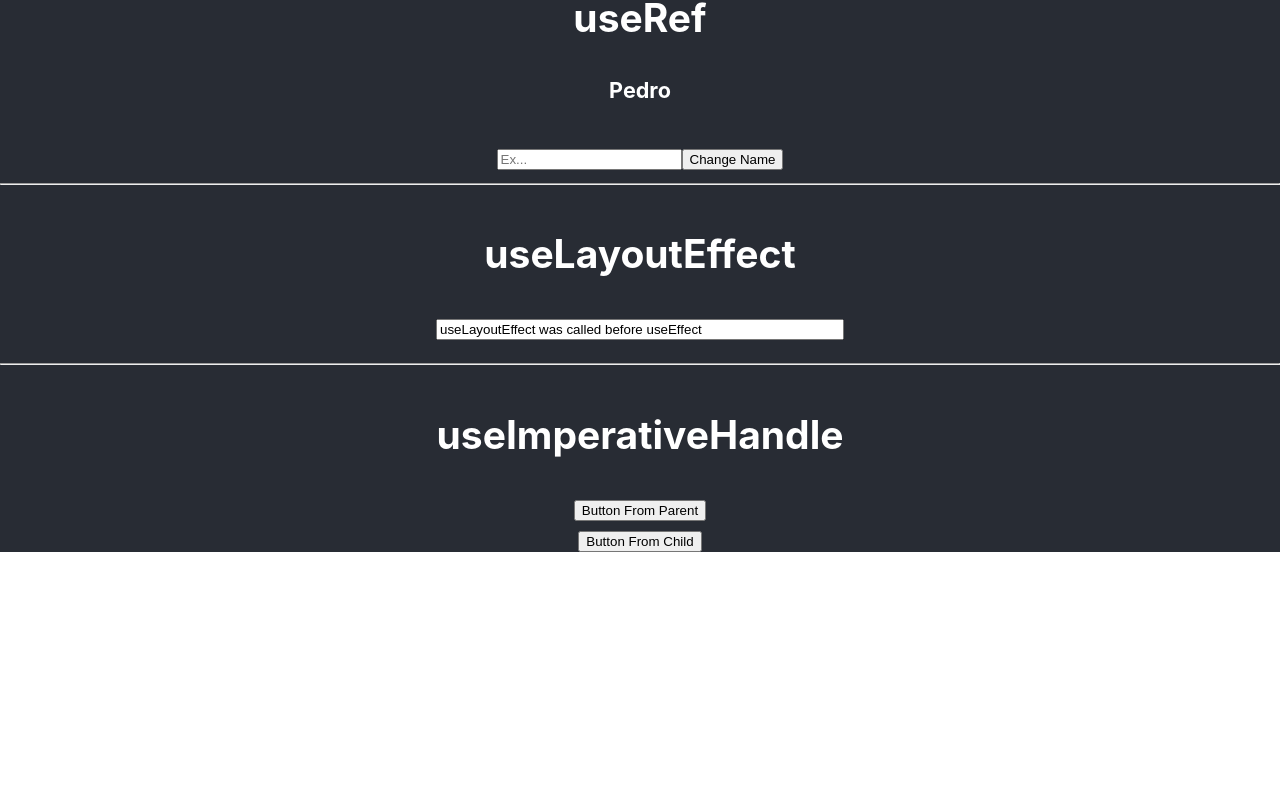
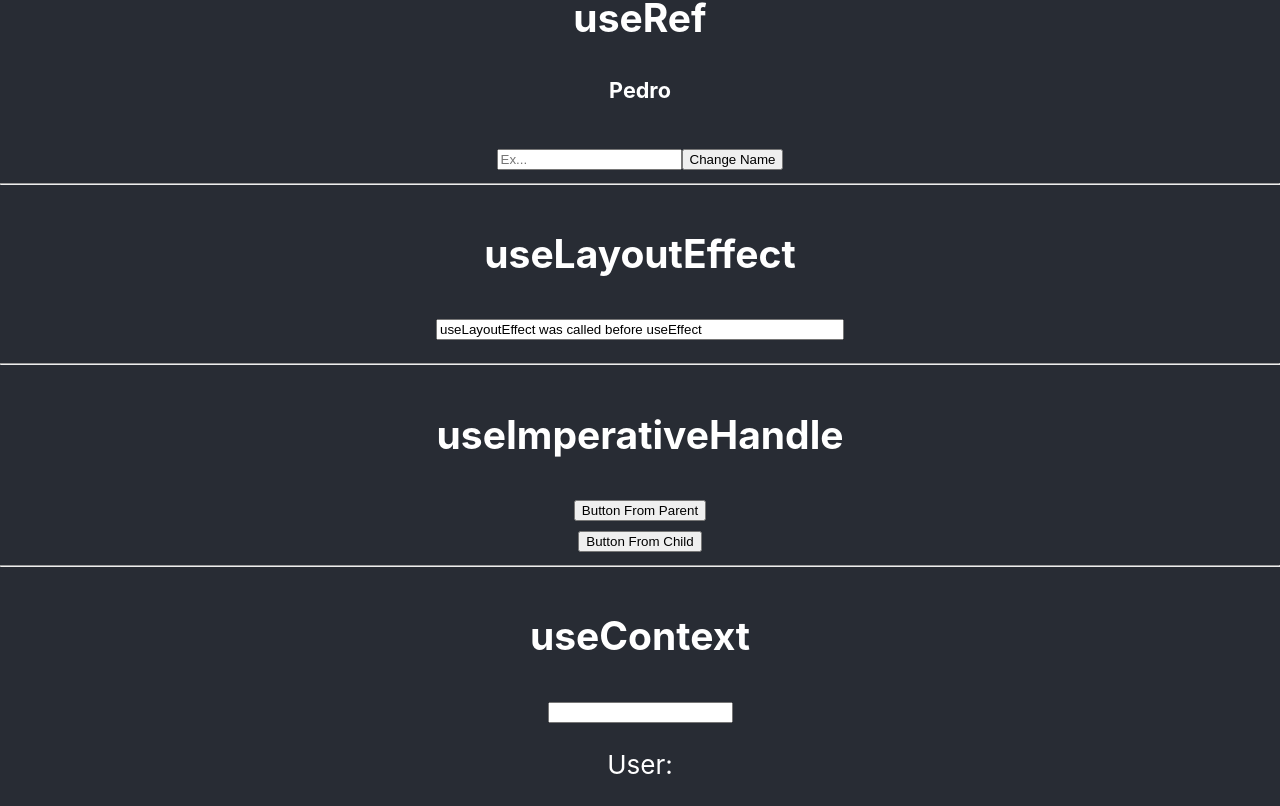
Before and after one commit to PMGH/react-hooks-examples, a React (Create React App) app: page / in a window 1280 px wide. Shown: the part 1070-1876 px from the top of the page. Before the commit the page ends 1622 px from the top, so only its background shows below. Built offline with nearby package versions, Linux system fonts and the light colour scheme; no server answers.

Commit message:
add useContext example

```diff
--- a/src/App.js
+++ b/src/App.js
@@ -1,5 +1,6 @@
 import './App.css';
 import { SectionSeparator } from './components/sectionSeparator';
+import { UseContextTutorial } from './examples/useContext/useContext';
 import { UseEffectTutorial } from './examples/useEffect/useEffect';
 import { UseImperativeHandleTutorial } from './examples/useImperativeHandle/useImperativeHandle';
 import { UseLayoutEffectTutorial } from "./examples/useLayoutEffect/useLayoutEffect";
@@ -27,6 +28,8 @@ function App() {
         <UseLayoutEffectTutorial />
         <SectionSeparator />
         <UseImperativeHandleTutorial />
+        <SectionSeparator />
+        <UseContextTutorial />
       </header>
     </div>
   );
--- /dev/null
+++ b/src/examples/useContext/Login.js
@@ -0,0 +1,25 @@
+import { useContext } from 'react';
+import { AppContext } from './useContext';
+
+// useState example
+// export const Login = ({ setUsername }) => {
+//   return (
+//     <div>
+//       <input type="text" onChange={(event) => {
+//         setUsername(event.target.value)
+//       }} />
+//     </div>
+//   )
+// };
+
+export const Login = () => {
+  const { setUsername } = useContext(AppContext);
+
+  return (
+    <div>
+      <input type="text" onChange={(event) => {
+        setUsername(event.target.value)
+      }} />
+    </div>
+  )
+};
--- /dev/null
+++ b/src/examples/useContext/User.js
@@ -0,0 +1,17 @@
+import { useContext } from 'react';
+import { AppContext } from './useContext';
+
+// useState example
+// export const User = ({ username }) => {
+//   return (
+//     <p>User: {username}</p>
+//   )
+// }
+
+export const User = () => {
+  const { username } = useContext(AppContext);
+
+  return (
+    <p>User: {username}</p>
+  )
+}
--- /dev/null
+++ b/src/examples/useContext/useContext.js
@@ -0,0 +1,38 @@
+import { createContext, useState } from 'react';
+import { Login } from './Login';
+import { User } from './User';
+
+// useState example
+// export const UseContextTutorial = () => {
+//   const [username, setUsername] = useState('');
+//   return (
+//     <section>
+//       <h1>useContext</h1>
+//       <div>
+//         <Login setUsername={setUsername} />
+//         <User username={username} />
+//       </div>
+//     </section>
+//   )
+// }
+
+
+// Context is useful when you want to share props without prop drilling
+
+export const AppContext = createContext(null);
+
+export const UseContextTutorial = () => {
+  const [username, setUsername] = useState('');
+
+  return (
+    <section>
+      <h1>useContext</h1>
+      <div>
+        <AppContext.Provider value={{ username, setUsername }}>
+          <Login />
+          <User />
+        </AppContext.Provider>
+      </div>
+    </section>
+  );
+}
```
